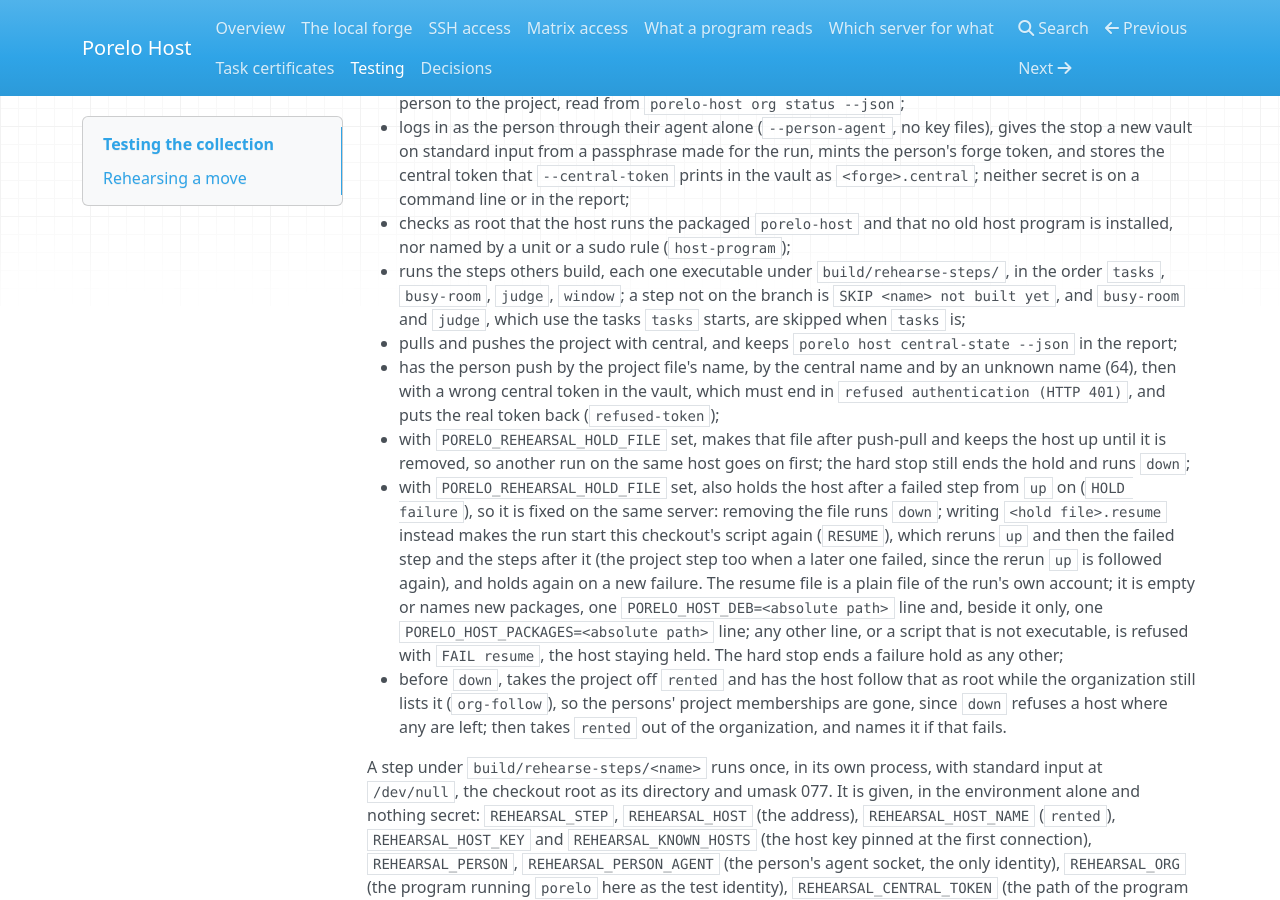
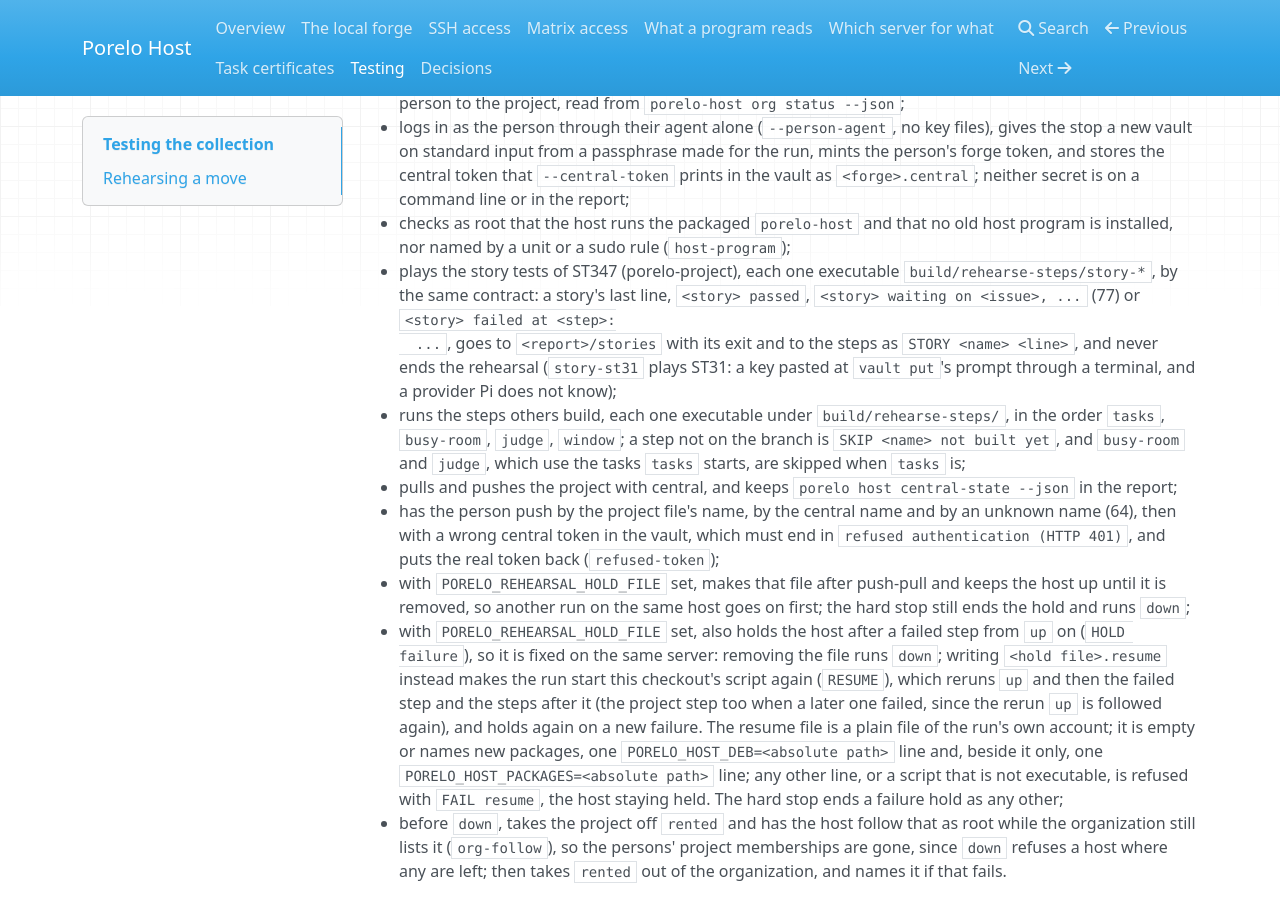
Before and after one commit to porelo-ai/porelo-host, an MkDocs documentation site: the page built from doc/testing.md, in a window 1280 px wide and 900 px high, scrolled down 2680 px. Built offline with MkDocs 1.6.1, drawn with Linux system fonts in a browser that asks for light colours; nearby versions of some CDN libraries.

Commit message:
Play the keys and providers story in the rehearsal
Assisted-by: Claude Code, claude-opus-5-5

```diff
--- a/doc/testing.md
+++ b/doc/testing.md
@@ -112,6 +112,11 @@ Without the phase 2 options it stops after `up`. With them it also:
   report;
 - checks as root that the host runs the packaged `porelo-host` and that no old host program is installed, nor named
   by a unit or a sudo rule (`host-program`);
+- plays the story tests of ST347 (porelo-project), each one executable `build/rehearse-steps/story-*`, by the same
+  contract: a story's last line, `<story> passed`, `<story> waiting on <issue>, ...` (77) or `<story> failed at <step>:
+  ...`, goes to `<report>/stories` with its exit and to the steps as `STORY <name> <line>`, and never ends the
+  rehearsal (`story-st31` plays ST31: a key pasted at `vault put`'s prompt through a terminal, and a provider Pi does
+  not know);
 - runs the steps others build, each one executable under `build/rehearse-steps/`, in the order `tasks`, `busy-room`,
   `judge`, `window`; a step not on the branch is `SKIP <name> not built yet`, and `busy-room` and `judge`, which use
   the tasks `tasks` starts, are skipped when `tasks` is;
```
Also changed, not shown: 2 other files.
